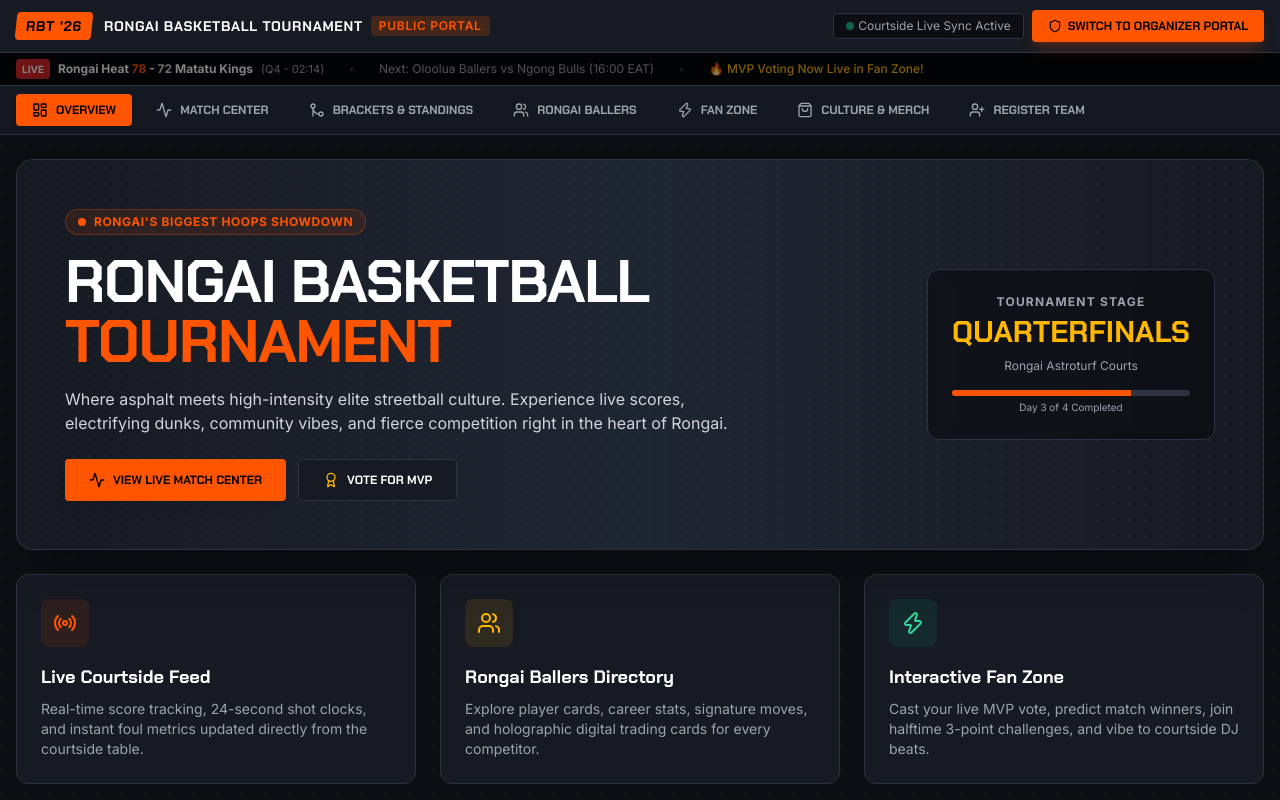
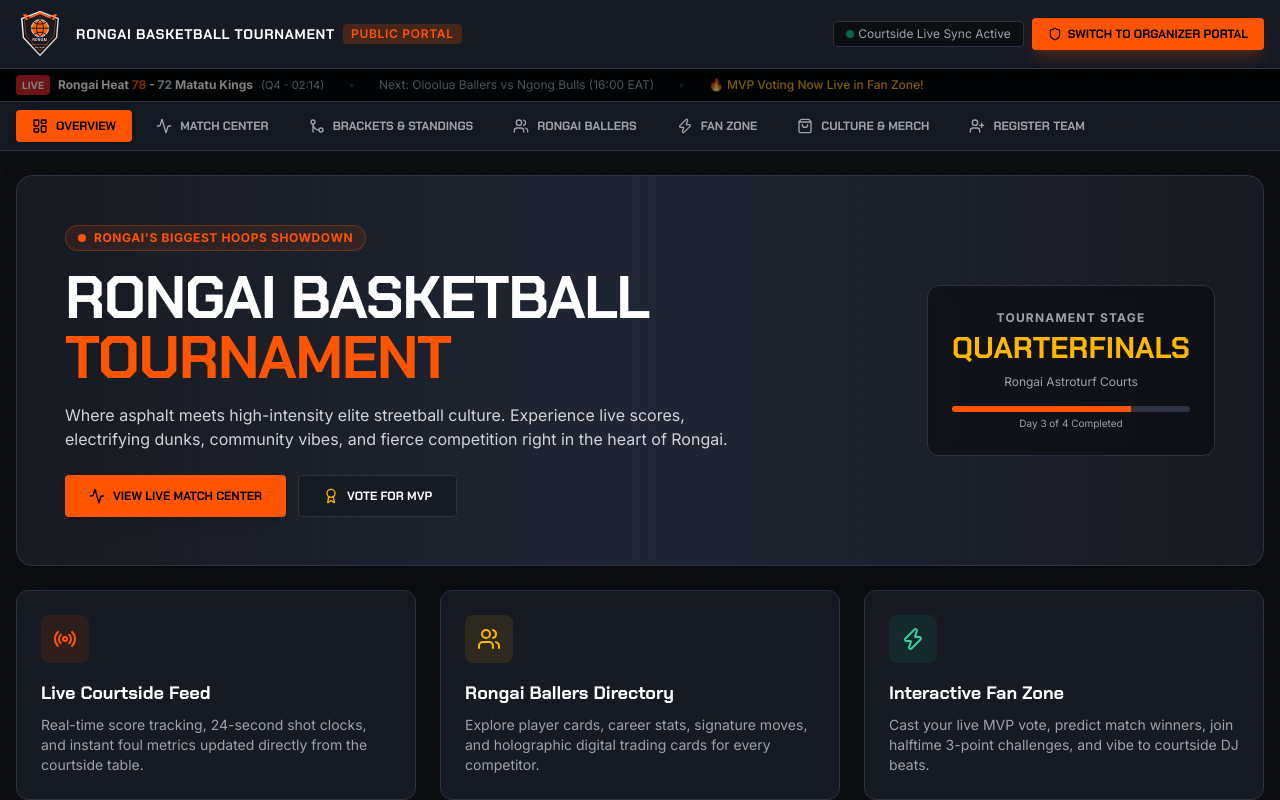
Before and after one commit to bonibonteh/rongai-basketball, a plain HTML site: page index.html in a window 1280 px wide. Drawn offline with nearby package versions, Linux system fonts and the light colour scheme.

Commit message:
Replace RBT 26 badge with Rongai Basketball League logo

```diff
--- a/index.html
+++ b/index.html
@@ -20,9 +20,9 @@
     <!-- GLOBAL TOP BAR: MODE SWITCHER -->
     <header class="bg-rbtCard border-b border-rbtBorder gut py-2.5 flex items-center justify-between shrink-0 z-50">
         <div class="flex items-center space-x-3">
-            <div class="bg-rbtOrange text-black font-heading font-black px-2.5 py-1 text-sm tracking-wider uppercase rounded skew-x-[-6deg]">
-                RBT '26
-            </div>
+            <a href="#" class="flex items-center shrink-0" aria-label="Rongai Basketball League home">
+                <img src="assets/rongai-basketball-logo.svg" alt="Rongai Basketball League logo" class="h-11 w-11 sm:h-12 sm:w-12 object-contain" />
+            </a>
             <div>
                 <h1 class="font-heading font-bold text-sm tracking-wider uppercase text-white flex items-center gap-2">
                     Rongai Basketball Tournament <span id="mode-indicator" class="text-xs px-2 py-0.5 rounded bg-rbtOrange/20 text-rbtOrange font-sans font-semibold">Public Portal</span>
```
